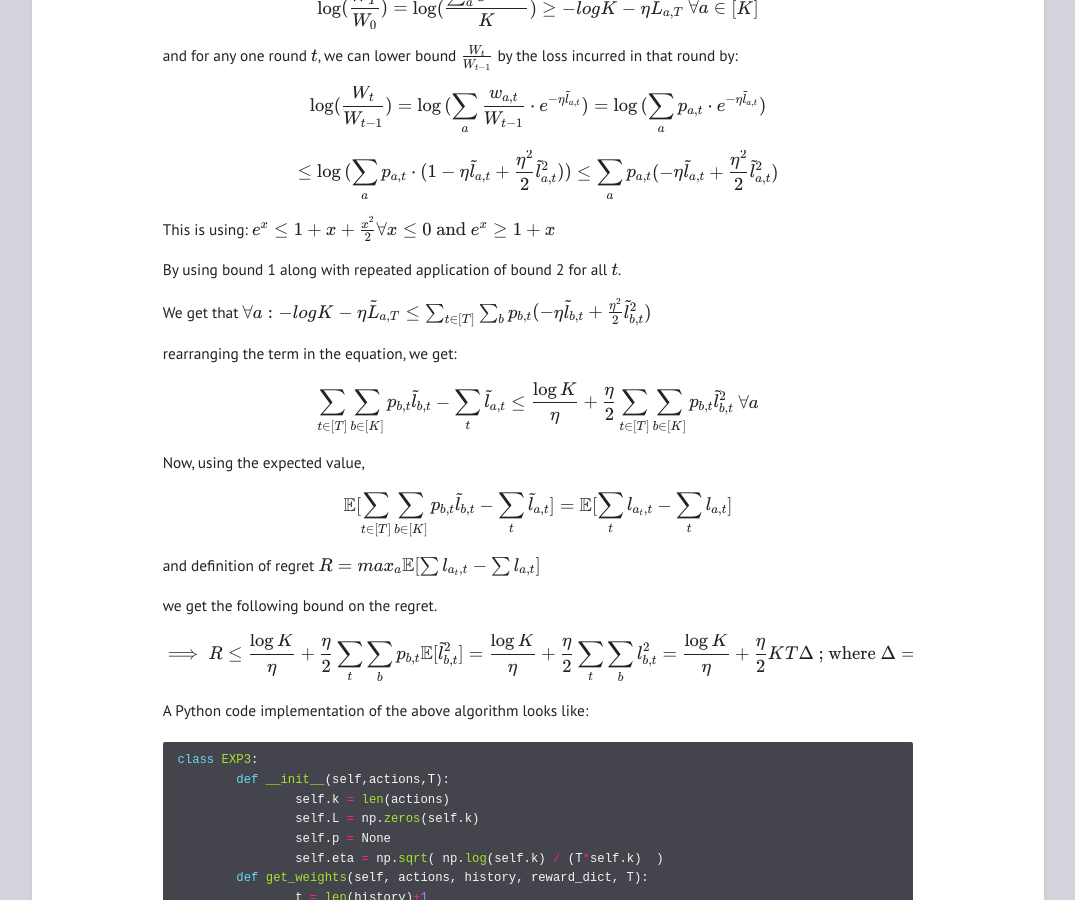
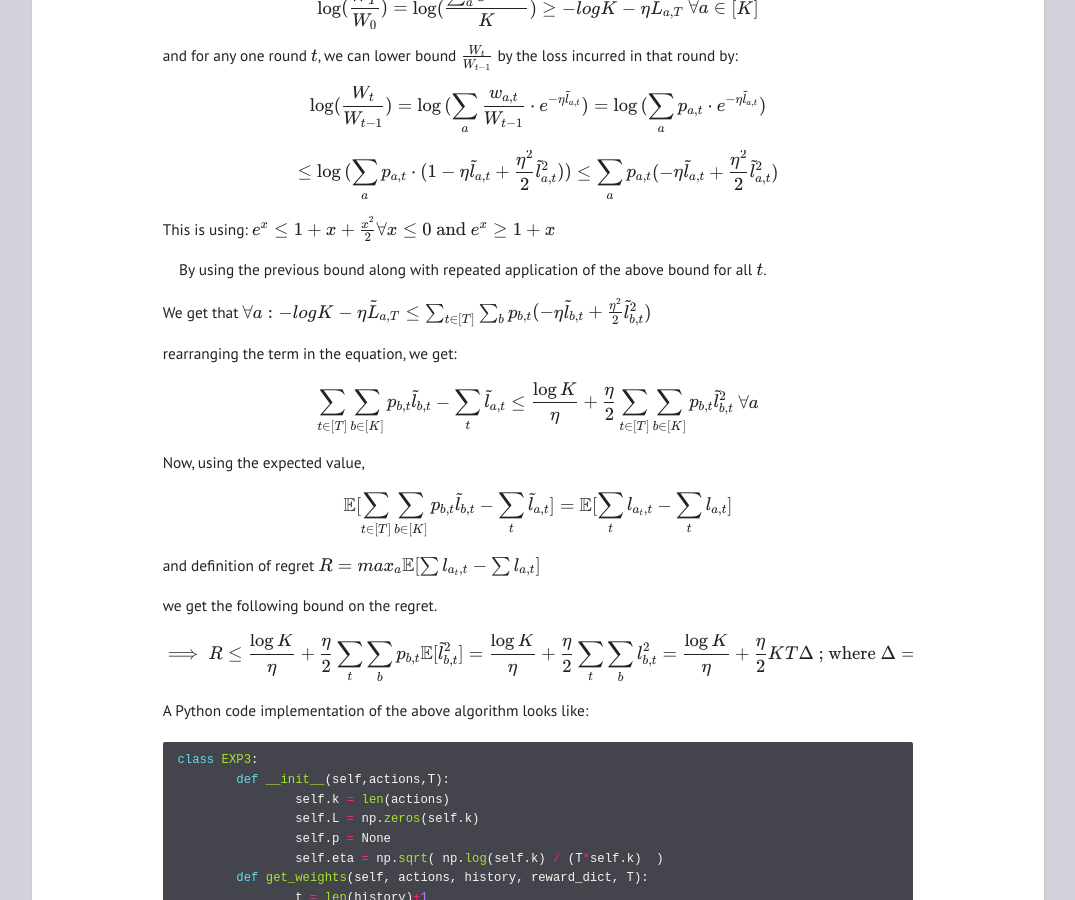
Before and after one commit to ayushbatra/ayushbatra.github.io, a Jekyll site: the page built from _posts/2023-01-03-multiarmedbandits.md, in a window 1280 px wide and 900 px high, scrolled down 7762 px. Shown: the whole window, without its empty margins (102-1177 px from the left). Built offline with Jekyll 4.4.1, drawn with Linux system fonts in a browser that asks for light colours.

Commit message:
Update 2023-01-03-multiarmedbandits.md

```diff
--- a/_posts/2023-01-03-multiarmedbandits.md
+++ b/_posts/2023-01-03-multiarmedbandits.md
@@ -326,7 +326,9 @@ $$\leq \log{( \sum_a p_{a,t}\cdot (1-\eta\tilde l_{a,t}+\frac{\eta^2}{2}\tilde l
 
 This is using: $$e^x \leq 1+x+\frac{x^2}{2}\forall x \leq 0\text{ and }e^x \geq 1+x$$
 
-By using bound 1 along with repeated application of bound 2 for all $$t$$.
+&nbsp;
+&nbsp;
+By using the previous bound along with repeated application of the above bound for all $$t$$.
 
 We get that  $$\forall a: -log K - \eta \tilde L_{a,T} \leq \sum_{t\in[T]}\sum_b p_{b,t}(-\eta\tilde l_{b,t}+\frac{\eta^2}{2}\tilde l_{b,t}^2)$$
 
```
